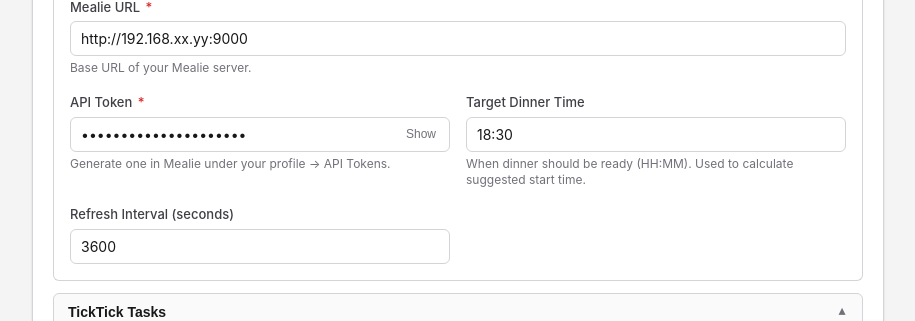
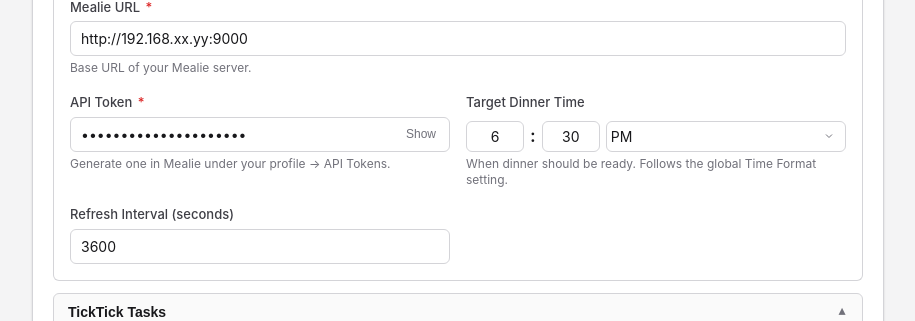
Before and after one commit to mykalstark/dumb-smart-display, a Flask app: page /config in a window 1280 px wide. Shown: the part 1427-1748 px from the top of the page, without its empty margins (182-1097 px from the left). Run offline with Flask 3, Linux system fonts and the light colour scheme; some libraries are stand-ins or nearby versions.

Commit message:
Add time_of_day field type and widget
Change the target_eat_time schema to use a new "time_of_day" field type and update its help text. Implement a composite time-of-day widget in the config template: a hidden HH:MM input is submitted while visible hour/min/AMPM controls provide a user-friendly UI. Includes styles and JS to initialize/sync values, enforce bounds, respect the global Time Format (12h/24h), and reinitialize when the format changes. Default fallback value is 18:30.

```diff
--- a/app/webui/schema.py
+++ b/app/webui/schema.py
@@ -205,9 +205,8 @@ MODULE_SCHEMAS: Dict[str, SectionSchema] = {
             {
                 "key": "target_eat_time",
                 "label": "Target Dinner Time",
-                "type": "text",
-                "placeholder": "18:30",
-                "help": "When dinner should be ready (HH:MM). Used to calculate suggested start time.",
+                "type": "time_of_day",
+                "help": "When dinner should be ready. Follows the global Time Format setting.",
             },
             {
                 "key": "refresh_seconds",
--- a/app/webui/templates/config.html
+++ b/app/webui/templates/config.html
@@ -111,6 +111,33 @@
            {% if field.min is defined %}min="{{ field.min }}"{% endif %}
            {% if field.max is defined %}max="{{ field.max }}"{% endif %}
            {% if field.required is defined and field.required %}required{% endif %} />
+    {% if field.help is defined %}
+    <span class="help-text">{{ field.help }}</span>
+    {% endif %}
+  </div>
+
+  {% elif field.type == 'time_of_day' %}
+  {#
+    Composite time widget: hour + minute + optional AM/PM.
+    A hidden input (name="{{ fname }}") holds the HH:MM value that is actually
+    submitted. The visible inputs have no name so they are excluded from the form
+    payload. JavaScript wires them together and keeps the hidden field in sync.
+  #}
+  <div class="field tod-field">
+    <label>{{ field.label }}</label>
+    <input type="hidden" id="{{ fid }}" name="{{ fname }}"
+           value="{{ value if value is not none else '18:30' }}" />
+    <div class="tod-row">
+      <input type="number" class="tod-hour" placeholder="6"
+             style="width:58px;text-align:center;" />
+      <span class="tod-colon">:</span>
+      <input type="number" class="tod-min" min="0" max="59" step="1" placeholder="00"
+             style="width:58px;text-align:center;" />
+      <select class="tod-ampm">
+        <option value="AM">AM</option>
+        <option value="PM">PM</option>
+      </select>
+    </div>
     {% if field.help is defined %}
     <span class="help-text">{{ field.help }}</span>
     {% endif %}
@@ -399,6 +426,134 @@ function togglePw(id, btn) {
 </script>
 
 {# ------------------------------------------------------------------ #}
+{# Time-of-day widget — styles                                          #}
+{# ------------------------------------------------------------------ #}
+<style>
+.tod-row {
+  display: flex;
+  align-items: center;
+  gap: 6px;
+  margin-top: 4px;
+}
+.tod-colon {
+  font-size: 18px;
+  font-weight: 600;
+  color: var(--fg);
+  line-height: 1;
+  user-select: none;
+}
+.tod-hour, .tod-min {
+  /* Inherit input styling from base.css; just constrain width */
+  width: 58px !important;
+  text-align: center;
+  padding: 6px 4px !important;
+}
+/* Hide spinner arrows in tod numeric inputs */
+.tod-hour::-webkit-inner-spin-button,
+.tod-hour::-webkit-outer-spin-button,
+.tod-min::-webkit-inner-spin-button,
+.tod-min::-webkit-outer-spin-button {
+  -webkit-appearance: none;
+  margin: 0;
+}
+.tod-hour, .tod-min { -moz-appearance: textfield; }
+.tod-ampm {
+  padding: 6px 4px;
+}
+</style>
+
+{# ------------------------------------------------------------------ #}
+{# Time-of-day widget — JavaScript                                      #}
+{# ------------------------------------------------------------------ #}
+<script>
+(function () {
+  /* Read the current global time format from the Location selector */
+  function getFmt() {
+    var el = document.getElementById('location__time_format');
+    return el ? el.value : '24h';
+  }
+
+  /* Parse a stored "HH:MM" string into { h, m } integers */
+  function parseHHMM(str) {
+    var parts = (str || '18:30').split(':');
+    return { h: parseInt(parts[0], 10) || 0, m: parseInt(parts[1], 10) || 0 };
+  }
+
+  /*
+   * todInit — populate the visible hour/min/ampm inputs from the hidden HH:MM
+   * field and show/hide the AM/PM selector based on the current format.
+   */
+  function todInit(wrap) {
+    var hidden = wrap.querySelector('input[type="hidden"]');
+    var hourEl = wrap.querySelector('.tod-hour');
+    var minEl  = wrap.querySelector('.tod-min');
+    var ampmEl = wrap.querySelector('.tod-ampm');
+    if (!hidden || !hourEl || !minEl || !ampmEl) { return; }
+
+    var fmt = getFmt();
+    var t   = parseHHMM(hidden.value);
+
+    if (fmt === '12h') {
+      hourEl.min = 1; hourEl.max = 12;
+      hourEl.value = t.h % 12 || 12;
+      ampmEl.value = t.h >= 12 ? 'PM' : 'AM';
+      ampmEl.style.display = '';
+    } else {
+      hourEl.min = 0; hourEl.max = 23;
+      hourEl.value = t.h;
+      ampmEl.style.display = 'none';
+    }
+    minEl.value = String(t.m).padStart(2, '0');
+  }
+
+  /*
+   * todSync — write the current hour/min/ampm inputs back to the hidden HH:MM
+   * field so the correct value is submitted with the form.
+   */
+  function todSync(wrap) {
+    var hidden = wrap.querySelector('input[type="hidden"]');
+    var hourEl = wrap.querySelector('.tod-hour');
+    var minEl  = wrap.querySelector('.tod-min');
+    var ampmEl = wrap.querySelector('.tod-ampm');
+    if (!hidden || !hourEl || !minEl || !ampmEl) { return; }
+
+    var fmt = getFmt();
+    var h = parseInt(hourEl.value, 10) || 0;
+    var m = Math.min(59, Math.max(0, parseInt(minEl.value, 10) || 0));
+
+    if (fmt === '12h') {
+      if (ampmEl.value === 'PM' && h !== 12) { h += 12; }
+      if (ampmEl.value === 'AM' && h === 12) { h = 0; }
+    }
+    h = Math.min(23, Math.max(0, h));
+    hidden.value = String(h).padStart(2, '0') + ':' + String(m).padStart(2, '0');
+  }
+
+  /* Wire up every tod-field on the page */
+  document.querySelectorAll('.tod-field').forEach(function (wrap) {
+    todInit(wrap);
+    ['tod-hour', 'tod-min', 'tod-ampm'].forEach(function (cls) {
+      var el = wrap.querySelector('.' + cls);
+      if (el) {
+        el.addEventListener('change', function () { todSync(wrap); });
+        el.addEventListener('input',  function () { todSync(wrap); });
+      }
+    });
+  });
+
+  /* Re-initialize all tod-fields whenever the global Time Format selector changes */
+  var fmtSel = document.getElementById('location__time_format');
+  if (fmtSel) {
+    fmtSel.addEventListener('change', function () {
+      /* Sync first so the hidden value is fresh before re-display */
+      document.querySelectorAll('.tod-field').forEach(function (w) { todSync(w); });
+      document.querySelectorAll('.tod-field').forEach(todInit);
+    });
+  }
+})();
+</script>
+
+{# ------------------------------------------------------------------ #}
 {# Update modal — styles                                                #}
 {# ------------------------------------------------------------------ #}
 <style>
```
